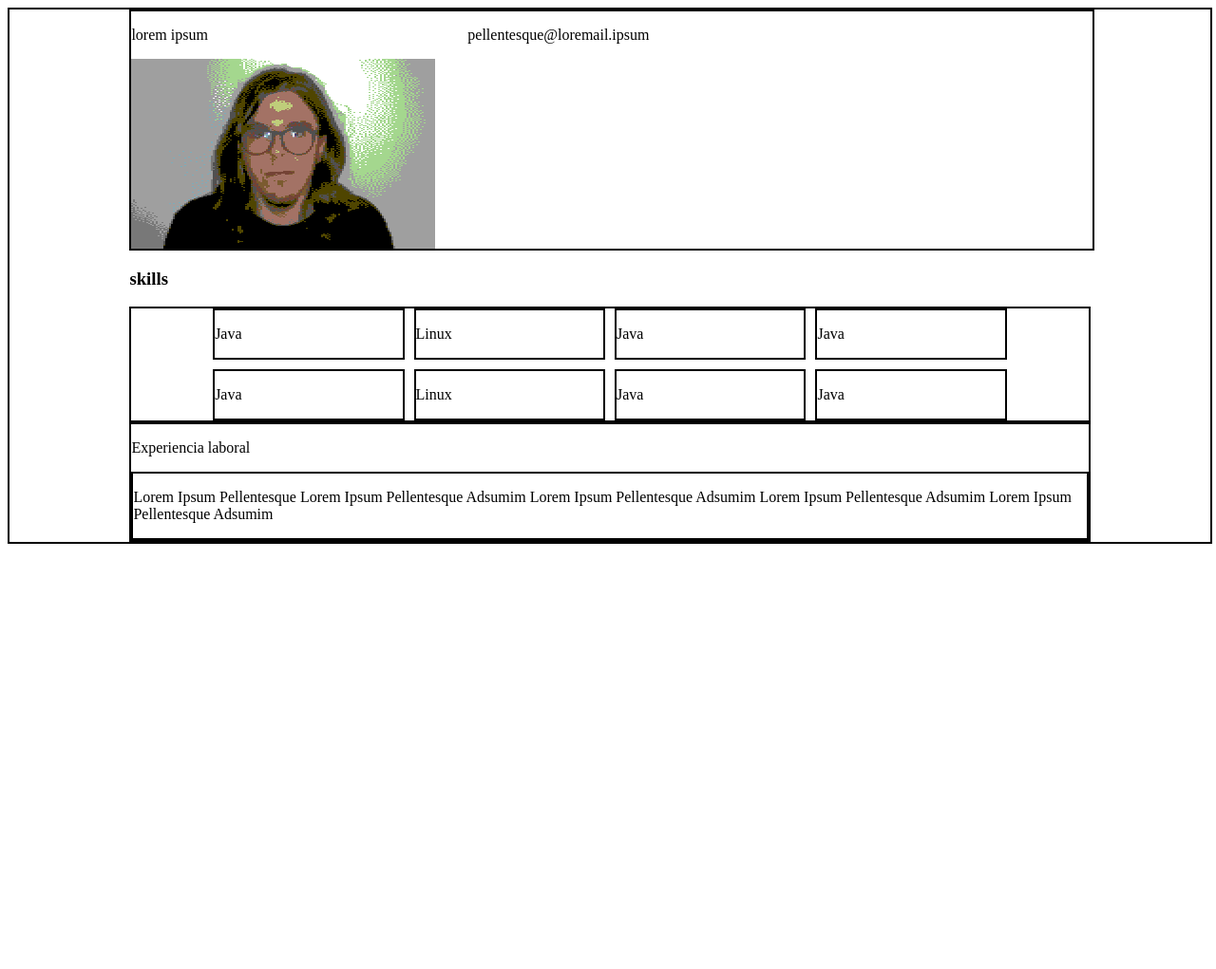
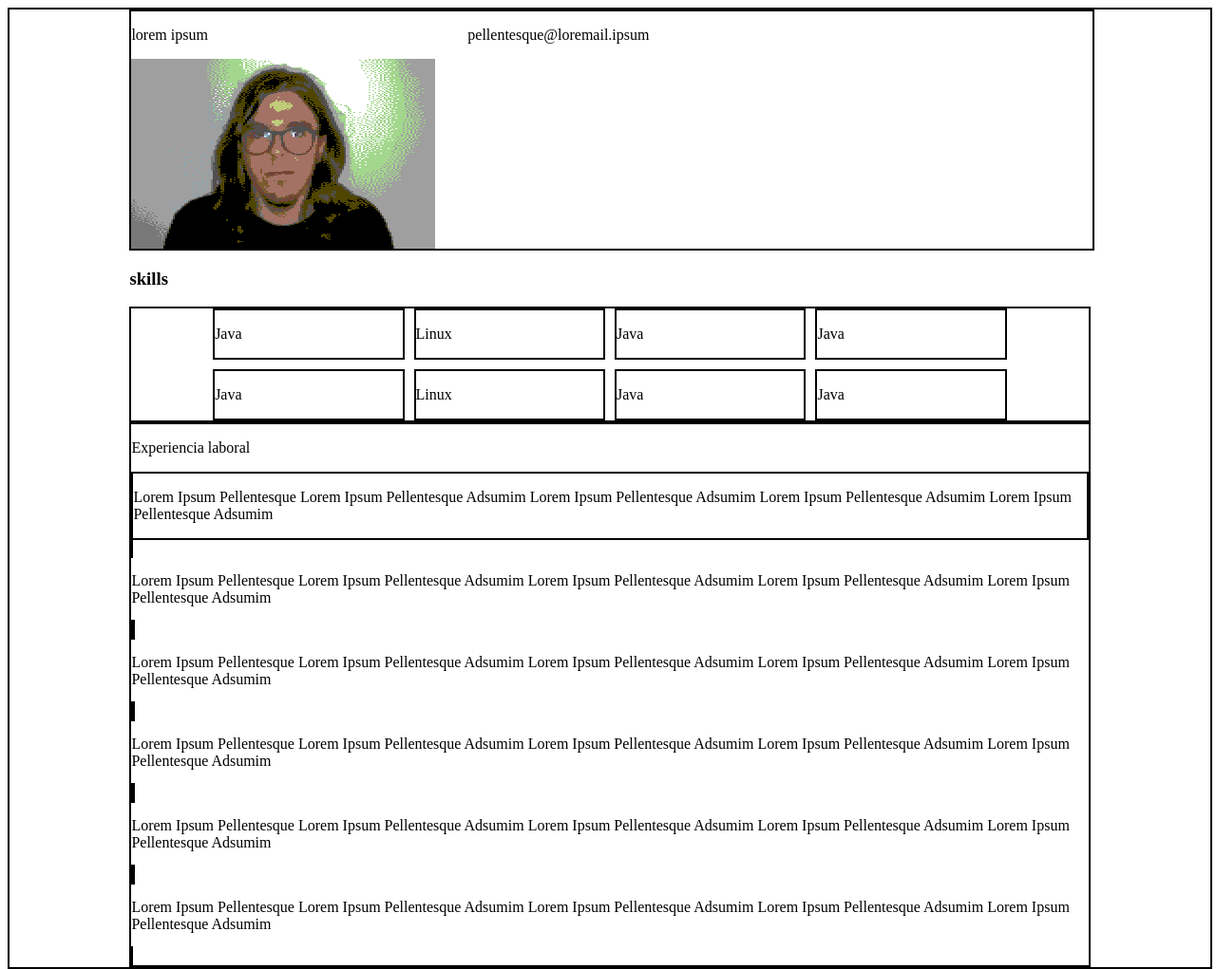
Before and after one commit to dmg2112/responsive, a plain HTML site: page index.html in a window 1280 px wide. Shown: the whole page at 95% size. Before the commit the page ends 800 px from the top, so only its background shows below. Drawn offline with Linux system fonts and the light colour scheme.

Commit message:
Experiencia visible a 992 px

```diff
--- a/CSS/main.css
+++ b/CSS/main.css
@@ -96,7 +96,7 @@ display:none;
 
 
 }
-.skill1,.skill2,.skill{
+.skill1,.skill2,.skill,.experiencia1{
 		display:inline;
 		align-content: center
 
```
